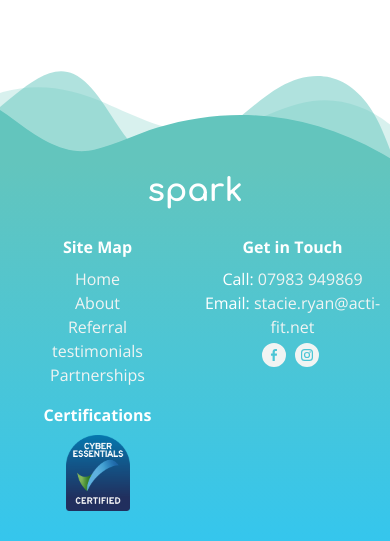
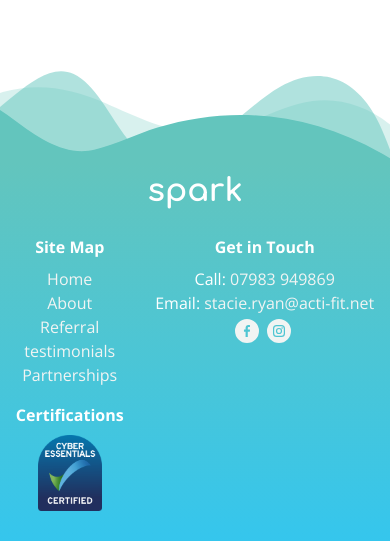
Before and after one commit to LeeMMT/spark, a Python web app: template in_development/templates/index.html in a window 390 px wide. Shown: the part 1627-2168 px from the top of the page. Run offline with Jinja, Linux system fonts and the light colour scheme; the template is opened without the code that fills it, so the values that code supplies are empty.

Commit message:
Changed footer grid to auto auto for mobile

```diff
--- a/in_development/static/css/corestyles.css
+++ b/in_development/static/css/corestyles.css
@@ -623,7 +623,7 @@ footer .socials svg:hover circle {
 
 @media screen and (max-width: 500px) {
   .footer-grid {
-    grid-template-columns: 1fr 1fr;
+    grid-template-columns: auto auto;
   }
 }
 
```
